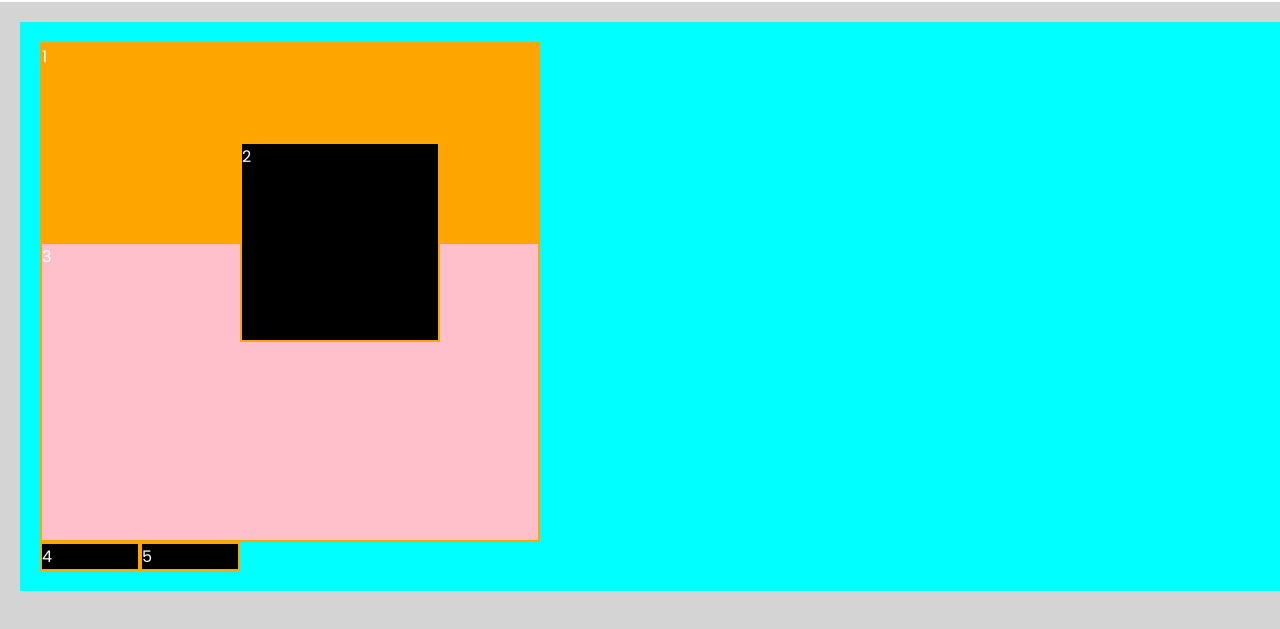
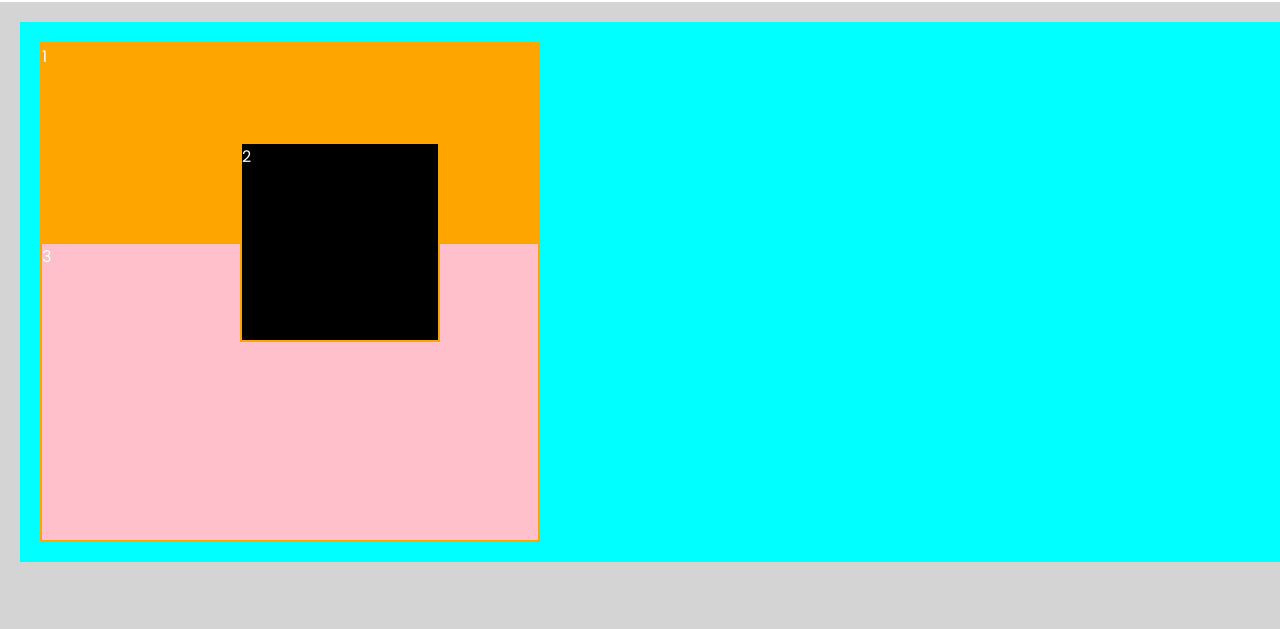
Before and after one commit to tife2020/learning-frontend, a plain HTML site: page class 2 CSS/03 Layout/04 Grid/index.html in a window 1280 px wide. Shown: the part 89-718 px from the top of the page. Drawn offline with Linux system fonts and the light colour scheme.

Commit message:
grid class 1 updated

```diff
--- a/class 2 CSS/03 Layout/04 Grid/index.html
+++ b/class 2 CSS/03 Layout/04 Grid/index.html
@@ -24,8 +24,7 @@
             <div class="items" id="item1">1</div>
             <div class="items" id="item2">2</div>
             <div class="items" id="item3">3</div>
-            <div class="items" id="item4">4</div>
-            <div class="items" id="item5">5</div>
+
         </div>
 
     </section>
```
